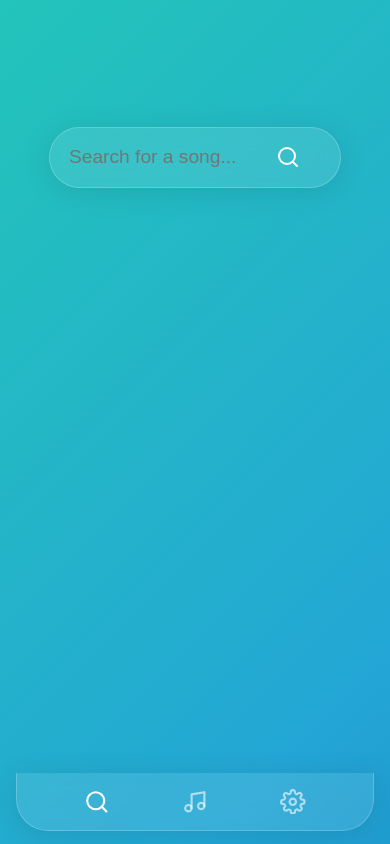
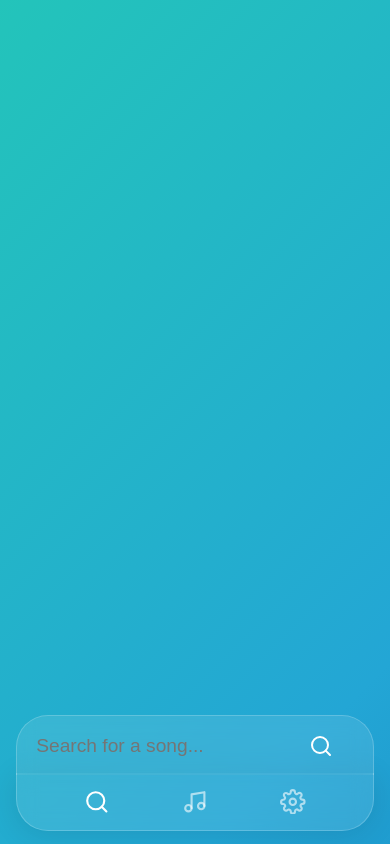
Before and after one commit to w1l238/Spotify-Downloader-Web-Server, a React (Vite) app in the folder client/: page / in a window 390 px wide. Built offline with nearby package versions, Linux system fonts and the light colour scheme.

Commit message:
Added media styling.

```diff
--- a/client/src/pages/css/Home.css
+++ b/client/src/pages/css/Home.css
@@ -57,13 +57,37 @@
 
 /* Media query for smaller screens */
 @media (max-width: 768px) {
-    .search-container {
-        width: 75%; /* Make it wider on smaller screens */
+    body.home-page {
+        overflow: hidden; /* Prevent scrolling on the home page on mobile */
     }
 
     .home-container {
-        align-items: flex-start; /* Align to the top */
-        padding-top: 15vh; /* Add some padding from the top */
-        height: calc(100vh - 6rem - 15vh);
+        display: block;
+        height: auto;
+        padding: 0;
+    }
+
+    .search-container {
+        width: auto; /* Auto width to respect margins */
+        position: fixed;
+        left: 1rem;
+        right: 1rem;
+        bottom: 4.3rem; /* Dock directly on top of navbar: 0.8rem margin + 3.5rem height */
+        transition: all 0.4s cubic-bezier(0.22, 1, 0.36, 1); /* Animate position and border-radius */
+        z-index: 850; /* Above navbar (800) but below overlays */
+        box-shadow: none; /* No shadow when merged */
+
+        /* Merged look (Default) */
+        border-bottom-left-radius: 0;
+        border-bottom-right-radius: 0;
+        border-bottom: none; /* Remove border to merge */
+    }
+
+    /* Move up and detach when typing */
+    .search-container:focus-within {
+        bottom: 55%; /* Move to slightly above center */
+        border-radius: 2rem; /* Restore fully rounded corners */
+        border-bottom: 1px solid rgba(255, 255, 255, 0.2); /* Restore border */
+        box-shadow: 0 10px 30px rgba(0, 0, 0, 0.2); /* Restore shadow when detached */
     }
 }
```
